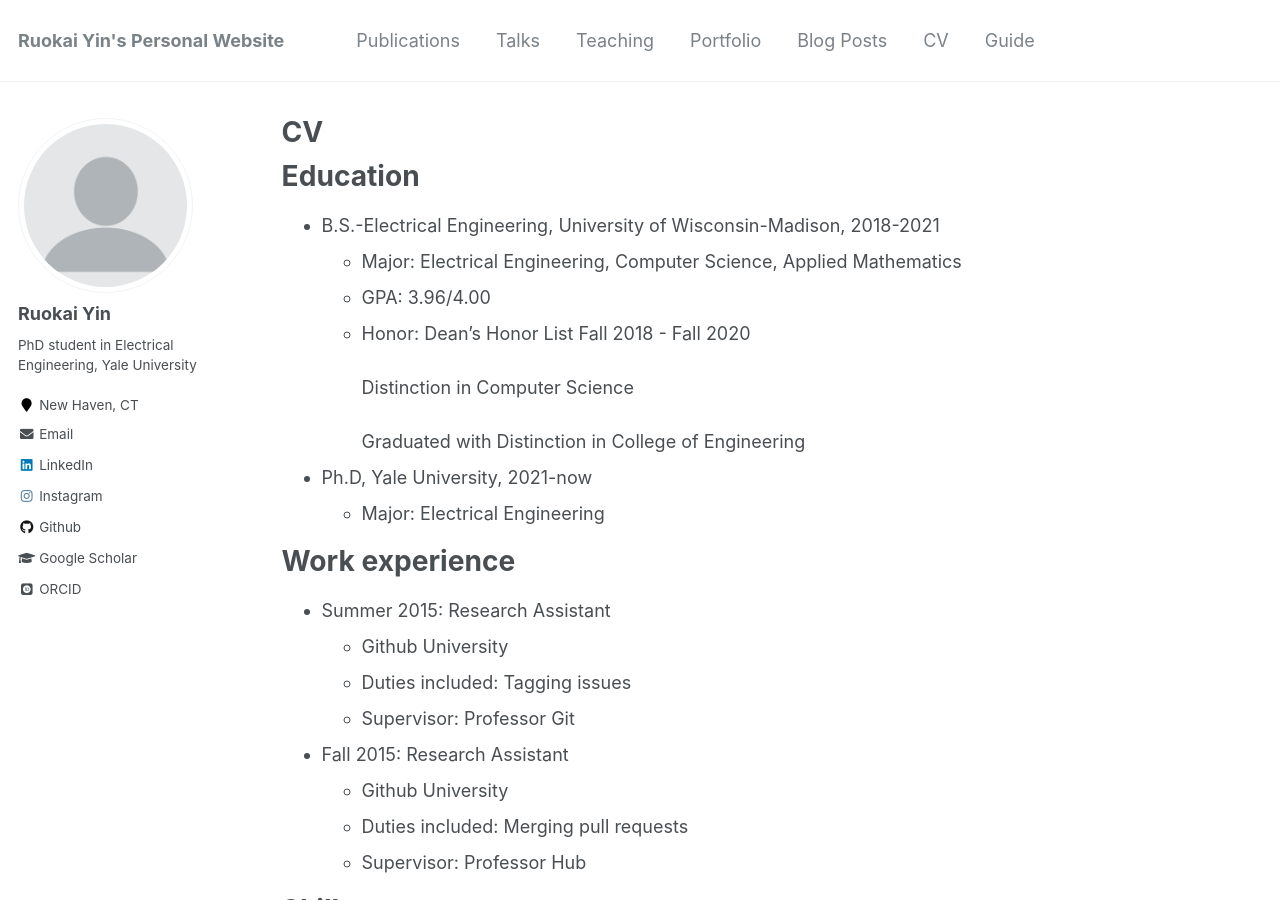
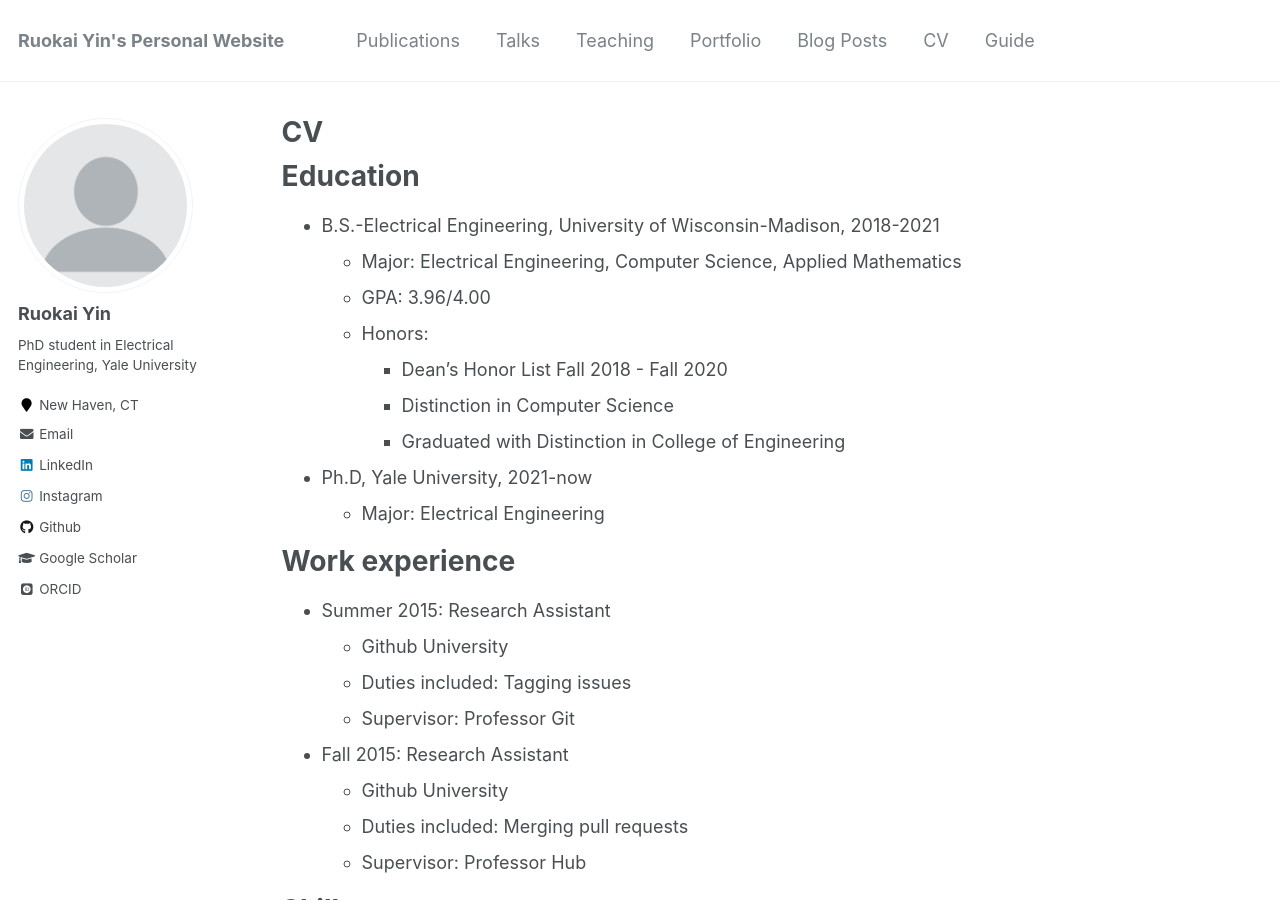
Before and after one commit to RuokaiYin/RuokaiYin.github.io, a Jekyll site: the page built from _pages/cv.md, in a window 1280 px wide and 900 px high. Built offline with Jekyll 4.4.1, drawn with Linux system fonts in a browser that asks for light colours; some web fonts are replaced.

Commit message:
Update cv.md

```diff
--- a/_pages/cv.md
+++ b/_pages/cv.md
@@ -14,11 +14,10 @@ Education
 * B.S.-Electrical Engineering, University of Wisconsin-Madison, 2018-2021
   * Major: Electrical Engineering, Computer Science, Applied Mathematics
   * GPA: 3.96/4.00
-  * Honor: Dean's Honor List Fall 2018 - Fall 2020
-          <br/><br/>
-           Distinction in Computer Science
-           <br/><br/>
-           Graduated with Distinction in College of Engineering
+  * Honors:
+      * Dean's Honor List Fall 2018 - Fall 2020
+      * Distinction in Computer Science
+      * Graduated with Distinction in College of Engineering
 * Ph.D, Yale University, 2021-now
   * Major: Electrical Engineering
 
```
